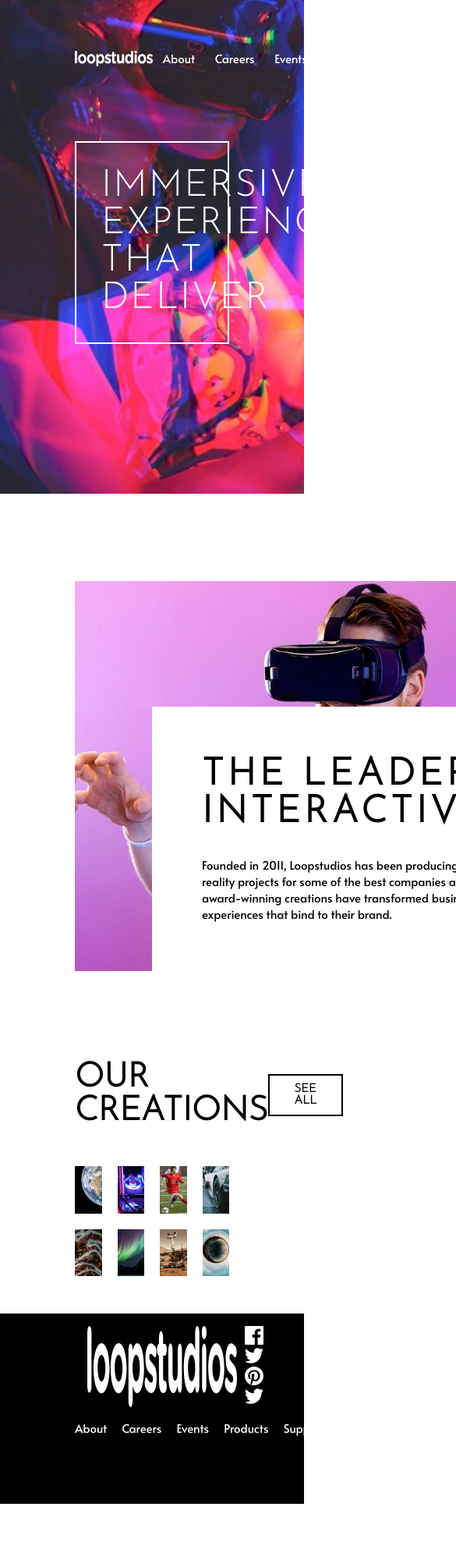
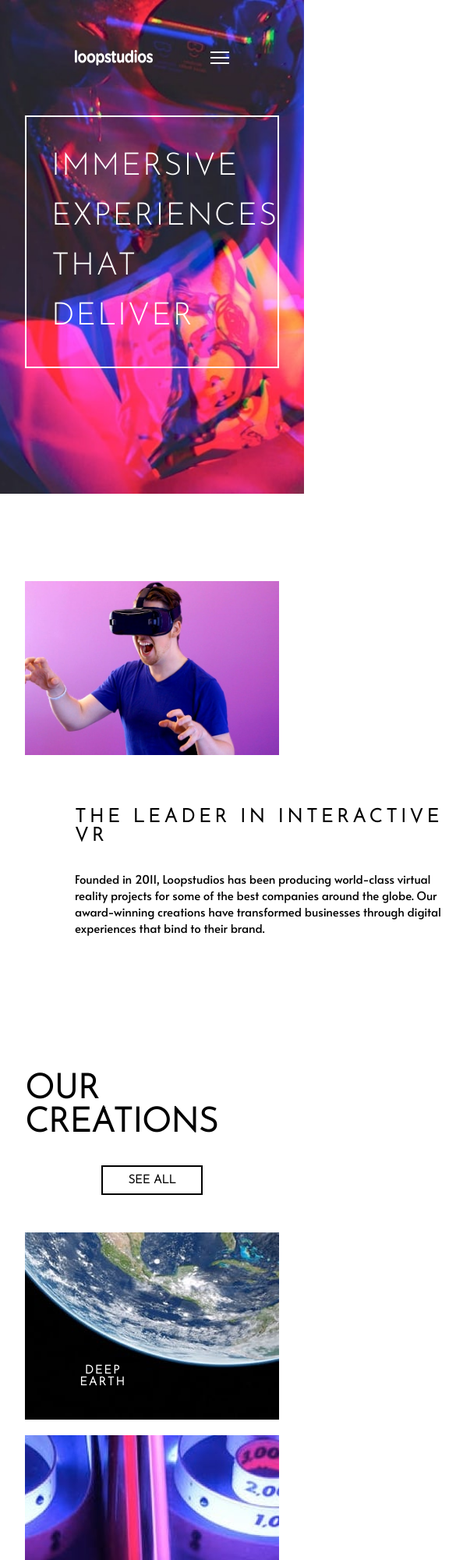
Before and after one commit to GravityNulled/loopstudios-landing-page, a plain HTML site: page index.html in a window 390 px wide. Shown: the top 2000 px of the page at 78% size, 585 px wide, since content can reach past the window. Before the commit the page ends 1928 px from the top, so only its background shows below. Drawn offline with Linux system fonts and the light colour scheme.

Commit message:
responsive-done

```diff
--- /dev/null
+++ b/app.js
@@ -0,0 +1,6 @@
+const ham = document.querySelector(".hambager");
+const navLinks = document.querySelector(".links");
+
+ham.addEventListener("click", () => {
+  navLinks.classList.toggle("active");
+});
--- a/index.html
+++ b/index.html
@@ -30,6 +30,8 @@
           <li><a href="">Products</a></li>
           <li><a href="">Support</a></li>
         </ul>
+        <img src="images/icon-hamburger.svg" alt="" class="hambager" />
+        <img src="images/icon-close.svg" alt="" class="close" />
       </nav>
       <p>
         Immersive <br />
@@ -55,7 +57,8 @@
     </section>
     <section class="grid">
       <div class="container">
-        <img src="images/desktop/image-deep-earth.jpg " alt="" />
+        <!-- <img src="images/desktop/image-deep-earth.jpg " alt="" /> -->
+        <div class="img-1"></div>
         <div class="image-overlay"></div>
         <div class="desc">
           <p>Deep<br />Earth</p>
@@ -63,7 +66,8 @@
       </div>
       <!-- second -->
       <div class="container">
-        <img src="images/desktop/image-night-arcade.jpg " alt="" />
+        <!-- <img src="images/desktop/image-night-arcade.jpg " alt="" /> -->
+        <div class="img-2"></div>
         <div class="image-overlay"></div>
         <div class="desc">
           <p>Night Arcade</p>
@@ -71,7 +75,8 @@
       </div>
       <!-- Third -->
       <div class="container">
-        <img src="images/desktop/image-soccer-team.jpg " alt="" />
+        <div class="img-3"></div>
+        <!-- <img src="images/desktop/image-soccer-team.jpg " alt="" /> -->
         <div class="image-overlay"></div>
         <div class="desc">
           <p>Soccer team vr</p>
@@ -79,7 +84,8 @@
       </div>
       <!-- Forth -->
       <div class="container">
-        <img src="images/desktop/image-grid.jpg  " alt="" />
+        <div class="img-4"></div>
+        <!-- <img src="images/desktop/image-grid.jpg  " alt="" /> -->
         <div class="image-overlay"></div>
         <div class="desc">
           <p>
@@ -90,7 +96,8 @@
       </div>
       <!-- Fifth -->
       <div class="container">
-        <img src="images/desktop/image-from-above.jpg  " alt="" />
+        <div class="img-5"></div>
+        <!-- <img src="images/desktop/image-from-above.jpg  " alt="" /> -->
         <div class="image-overlay"></div>
         <div class="desc">
           <p>From Above</p>
@@ -98,7 +105,8 @@
       </div>
       <!-- Sixth -->
       <div class="container">
-        <img src="images/desktop/image-pocket-borealis.jpg  " alt="" />
+        <div class="img-6"></div>
+        <!-- <img src="images/desktop/image-pocket-borealis.jpg  " alt="" /> -->
         <div class="image-overlay"></div>
         <div class="desc">
           <p>Pocket Borealis</p>
@@ -106,7 +114,9 @@
       </div>
       <!-- Seventh -->
       <div class="container">
-        <img src="images/desktop/image-curiosity.jpg  " alt="" />
+        <div class="img-7"></div>
+
+        <!-- <img src="images/desktop/image-curiosity.jpg  " alt="" /> -->
         <div class="image-overlay"></div>
         <div class="desc">
           <p>The curiosity</p>
@@ -114,7 +124,9 @@
       </div>
       <!-- Eight     -->
       <div class="container">
-        <img src="images/desktop/image-fisheye.jpg  " alt="" />
+        <div class="img-8"></div>
+
+        <!-- <img src="images/desktop/image-fisheye.jpg  " alt="" /> -->
         <div class="image-overlay"></div>
         <div class="desc">
           <p>Make it Fisheye</p>
@@ -146,47 +158,6 @@
         </div>
       </nav>
     </footer>
-    <!-- About
-  Careers
-  Events
-  Products
-  Support
-
-  Immersive experiences that deliver
-
-  The leader in interactive VR
-
-  Founded in 2011, Loopstudios has been producing world-class virtual reality
-  projects for some of the best companies around the globe. Our award-winning
-  creations have transformed businesses through digital experiences that bind
-  to their brand.
-
-  Our creations
-
-  See all
-
-  Deep earth
-  Night arcade
-  Soccer team VR
-  The grid
-  From up above VR
-  Pocket borealis
-  The curiosity
-  Make it fisheye
-
-  About
-  Careers
-  Events
-  Products
-  Support
-
-  © 2021 Loopstudios. All rights reserved. -->
-
-    <!-- <div class="attribution">
-      Challenge by
-      <a href="https://www.frontendmentor.io?ref=challenge" target="_blank"
-        >Frontend Mentor</a
-      >. Coded by <a href="#">Your Name Here</a>.
-    </div> -->
+    <script src="app.js"></script>
   </body>
 </html>
--- a/styles.css
+++ b/styles.css
@@ -39,6 +39,12 @@ body {
 .logo {
   width: 100px;
   height: 20px;
+}
+.hambager {
+  display: none;
+}
+.close {
+  display: none;
 }
 .links {
   display: flex;
@@ -133,6 +139,54 @@ body {
   margin-top: 3rem;
   gap: 20px 20px;
 }
+.img-1 {
+  background-image: url("images/desktop/image-deep-earth.jpg");
+  background-position: center;
+  background-size: cover;
+  height: 400px;
+}
+.img-2 {
+  background-image: url("images/desktop/image-night-arcade.jpg");
+  background-position: center;
+  background-size: cover;
+  height: 400px;
+}
+.img-3 {
+  background-image: url("images/desktop/image-soccer-team.jpg");
+  background-position: center;
+  background-size: cover;
+  height: 400px;
+}
+.img-4 {
+  background-image: url("images/desktop/image-grid.jpg");
+  background-position: center;
+  background-size: cover;
+  height: 400px;
+}
+.img-5 {
+  background-image: url("images/desktop/image-from-above.jpg ");
+  background-position: center;
+  background-size: cover;
+  height: 400px;
+}
+.img-6 {
+  background-image: url("images/desktop/image-pocket-borealis.jpg");
+  background-position: center;
+  background-size: cover;
+  height: 400px;
+}
+.img-7 {
+  background-image: url("images/desktop/image-curiosity.jpg");
+  background-position: center;
+  background-size: cover;
+  height: 400px;
+}
+.img-8 {
+  background-image: url("images/desktop/image-fisheye.jpg");
+  background-position: center;
+  background-size: cover;
+  height: 400px;
+}
 .container {
   position: relative;
 }
@@ -213,3 +267,121 @@ body {
   transition: all 0.3 ease-in-out;
   background-color: white;
 }
+
+@media screen and (max-width: 810px) {
+  :root {
+    --pad-Size: 4rem;
+  }
+  .grid {
+    grid-template-columns: repeat(1, 1fr);
+  }
+  .hambager {
+    display: block;
+  }
+  .nav-bar {
+    position: relative;
+  }
+  .nav-bar ul {
+    position: absolute;
+    flex-direction: column;
+    left: -100%;
+    top: 0;
+    background-color: black;
+    height: 85vh;
+    width: 100vw;
+    gap: 1.2rem;
+    font-size: 2rem;
+    font-weight: 100;
+  }
+
+  .mid-sec img {
+    width: 100%;
+  }
+
+  .left-p {
+    position: static;
+  }
+  .left-p h4 {
+    font-size: 2.8rem;
+  }
+  .img-1 {
+    background-image: url("images/mobile/image-deep-earth.jpg");
+    width: 100%;
+    height: 240px;
+  }
+  .img-2 {
+    background-image: url("images/mobile/image-night-arcade.jpg");
+    width: 100%;
+    height: 240px;
+  }
+  .img-3 {
+    background-image: url("images/mobile/image-soccer-team.jpg");
+    width: 100%;
+    height: 240px;
+  }
+  .img-4 {
+    background-image: url("images/mobile/image-grid.jpg");
+    width: 100%;
+    height: 240px;
+  }
+  .img-5 {
+    background-image: url("images/mobile/image-from-above.jpg");
+    width: 100%;
+    height: 240px;
+  }
+  .img-6 {
+    background-image: url("images/mobile/image-pocket-borealis.jpg");
+    width: 100%;
+    height: 240px;
+  }
+  .img-7 {
+    background-image: url("images/mobile/image-curiosity.jpg");
+    width: 100%;
+    height: 240px;
+  }
+  .img-8 {
+    background-image: url("images/mobile/image-fisheye.jpg");
+    width: 100%;
+    height: 240px;
+  }
+  .top-footer {
+    flex-direction: column;
+    align-items: center;
+    justify-content: center;
+    gap: 20px;
+  }
+  .f-logo {
+    width: 200px;
+  }
+  .bottom-footer {
+    display: block;
+  }
+  .bottom-footer p {
+    text-align: center;
+    margin-top: 1rem;
+  }
+  .f-links {
+    display: flex;
+    flex-direction: column;
+    align-items: center;
+    justify-content: center;
+  }
+  @media screen and (max-width: 480px) {
+    :root {
+      --pad-Size: 2rem;
+    }
+    .hero-section p {
+      font-size: 2.5rem;
+      line-height: 1.6;
+      margin-top: 4rem;
+    }
+    .left-p h4 {
+      font-size: 1.5rem;
+      width: 100%;
+    }
+    .creation {
+      flex-direction: column;
+      gap: 2rem;s
+    }
+  }
+}
```
